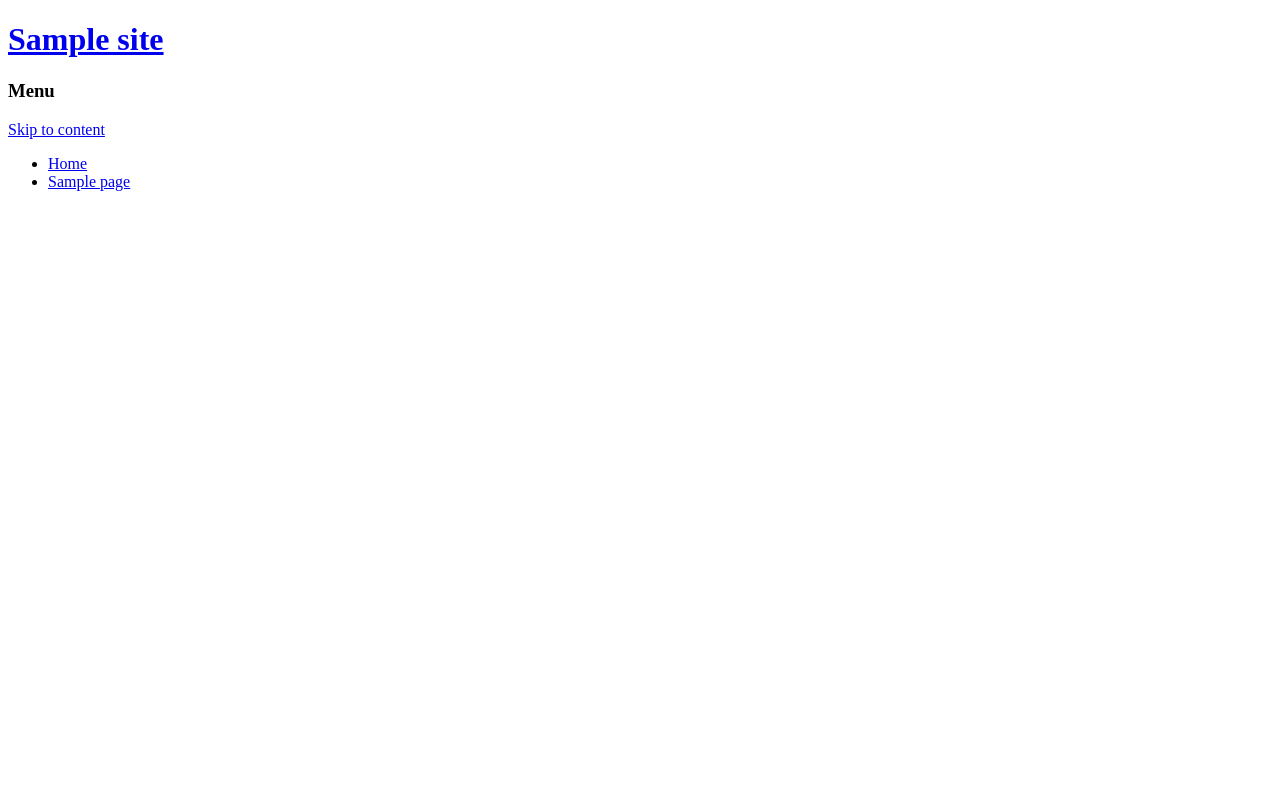
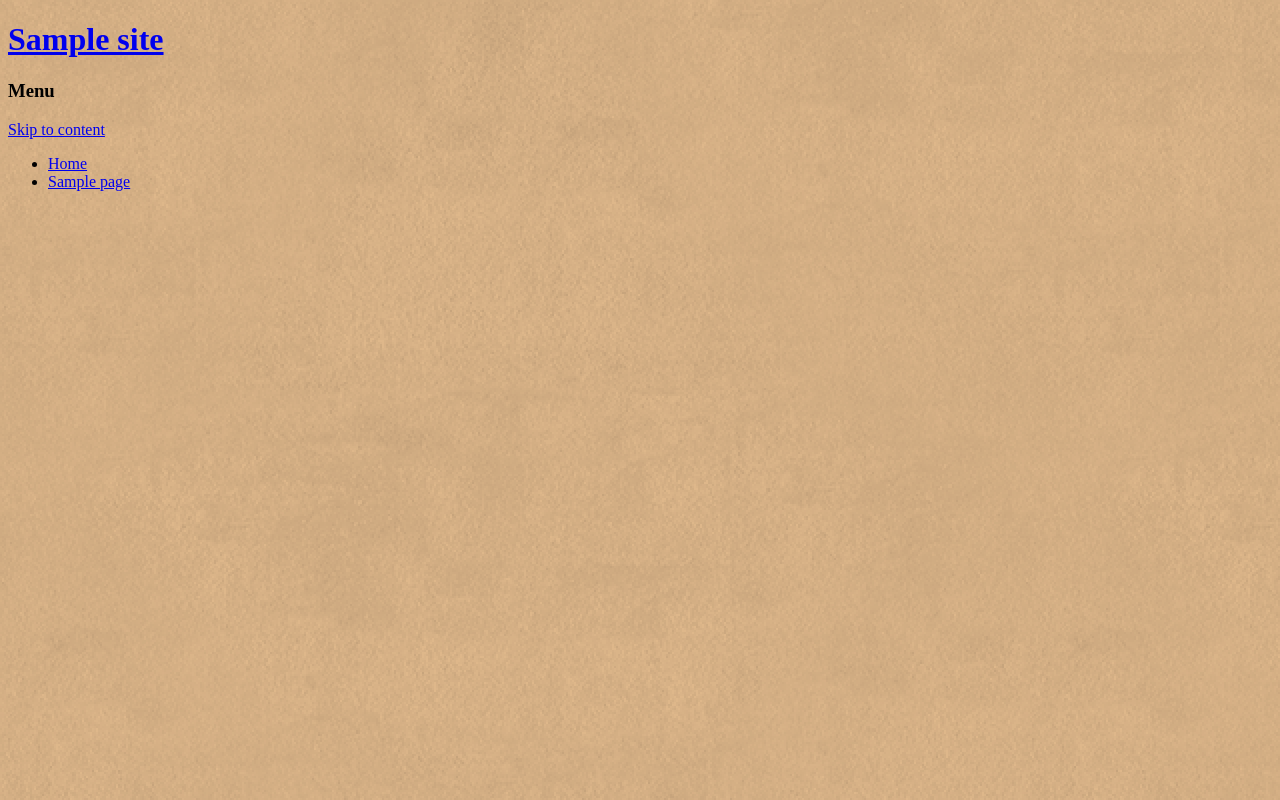
Before and after one commit to Kaleidos-Chaos/Theme, a WordPress theme: template index.php in a window 1280 px wide. Run offline with PHP 8.4 and a stand-in for WordPress, Linux system fonts and the light colour scheme; the site name, menu and one post (Sample post) are stand-ins, and other content is empty.

Commit message:
Add background

```diff
--- a/header.php
+++ b/header.php
@@ -13,6 +13,7 @@
         <!--[if lt IE 9]>
             <script src="<?php echo get_template_directory_uri(); ?>/javascripts/html5.js"></script>
         <![endif]-->
+        <link rel="stylesheet" type="text/css" href="<?php echo get_template_directory_uri(); ?>/style.css">
         <?php wp_head(); ?>
     </head>
     <body <?php body_class(); ?>>
--- /dev/null
+++ b/sass/_respond.sass
@@ -0,0 +1,17 @@
+$break-small: 320px
+$break-large: 1024px
+
+
+@mixin respond-to($media)
+	@if $media == handhelds
+		@media only screen and (max-width: $break-small)
+			@content
+	@else if $media == medium-screens
+		@media only screen and (min-width: $break-small + 1) and (max-width: $break-large - 1)
+			@content
+	@else if $media == wide-screens
+		@media only screen and (min-width: $break-large)
+			@content
+	@else if $media == retina
+		@media (-webkit-min-device-pixel-ratio: 1.5), (min-resolution: 144dpi)
+			@content
--- /dev/null
+++ b/sass/_statics.sass
@@ -0,0 +1,10 @@
+// COLORS
+
+$light_brown: #d3ae83
+
+$background: $light_brown
+
+
+
+// IMAGES
+$background-image: image-url('background.png')
--- a/sass/style.sass
+++ b/sass/style.sass
@@ -9,5 +9,11 @@
  * License URI: http://www.gnu.org/licenses/gpl-2.0.html
  * Text Domain: kaleidos-chaos
  */
+
+@import 'respond'
+@import 'statics'
+
 body
-	background-color: black
+	background: $background-image top left repeat fixed $background
+	+respond-to(retina)
+		background-size: 512px
--- a/style.css
+++ b/style.css
@@ -8,7 +8,13 @@
  * License URI: http://www.gnu.org/licenses/gpl-2.0.html
  * Text Domain: kaleidos-chaos
  */
-/* line 12, sass/style.sass */
+/* line 16, sass/style.sass */
 body {
-  background-color: black;
+  background: url('/wp-content/themes/kaleidos-chaos/images/background.png?1377460911') top left repeat fixed #d3ae83;
 }
+@media (-webkit-min-device-pixel-ratio: 1.5), (min-resolution: 144dpi) {
+  /* line 16, sass/style.sass */
+  body {
+    background-size: 512px;
+  }
+}
```
Also changed, not shown: images/background.png (added), 1 other file.
